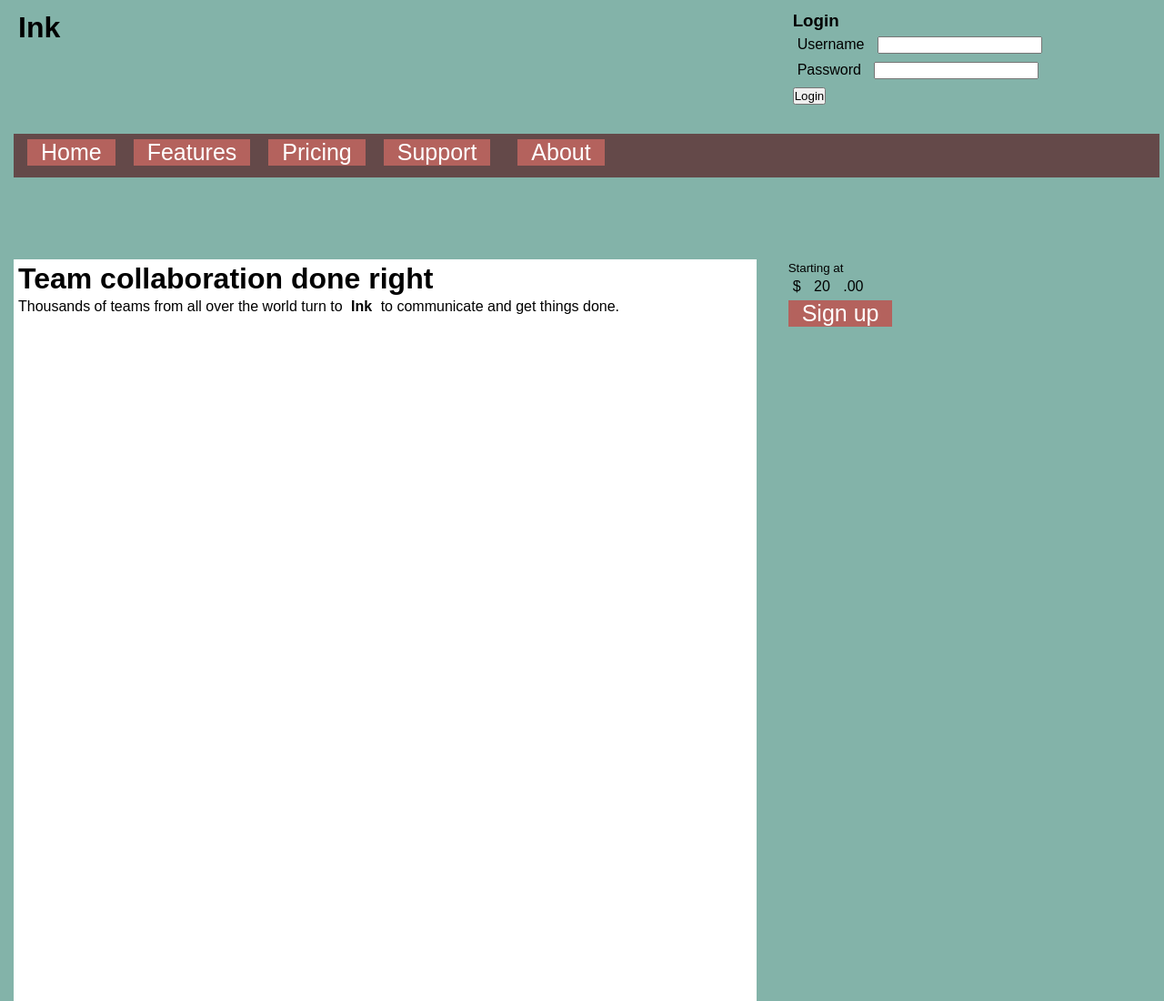
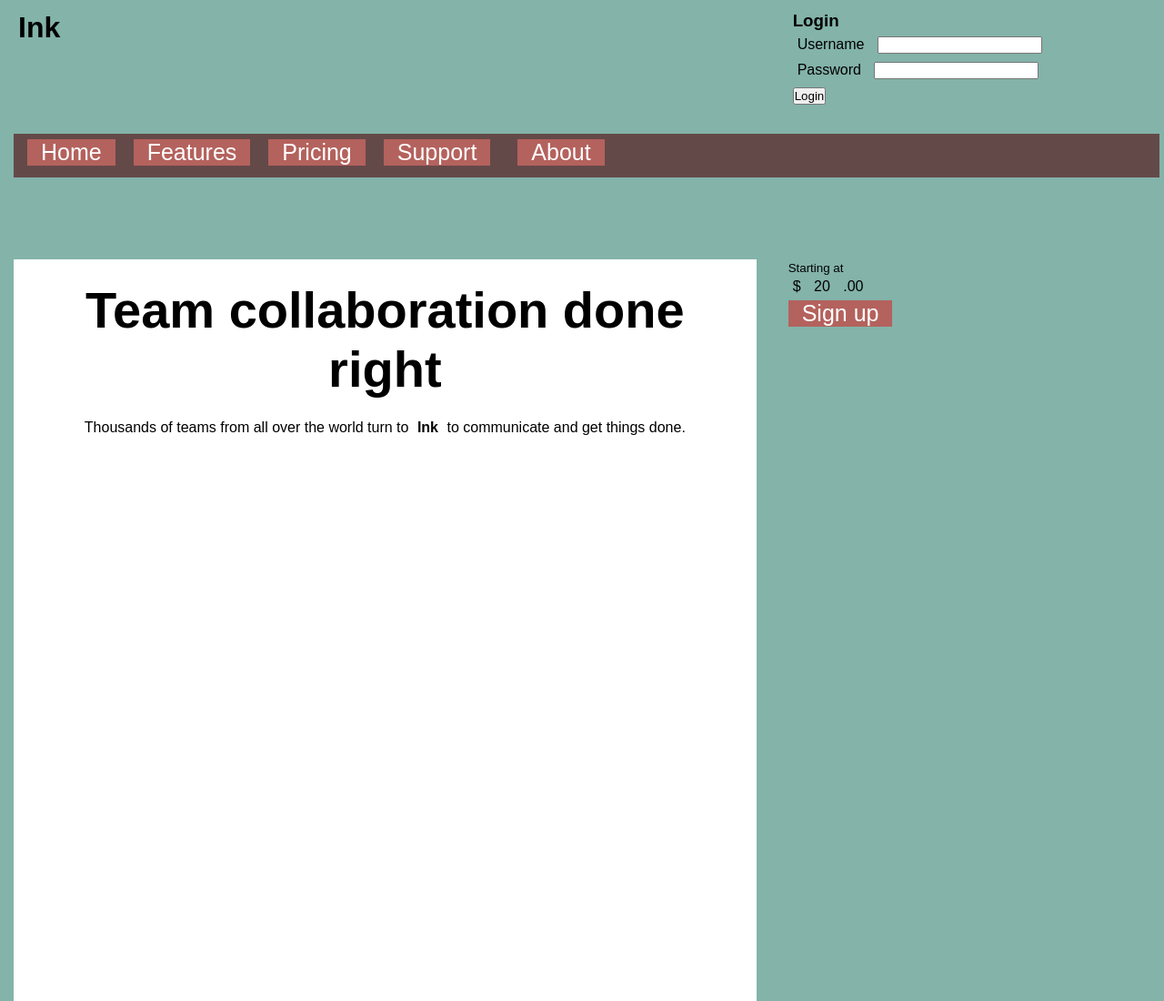
Before and after one commit to nic-dgl203-2021FA/assignment2a-2-Acroft13, a plain HTML site: page index.html in a window 1280 px wide. Shown: the top 1100 px of the page at 91% size. Drawn offline with Linux system fonts and the light colour scheme.

Commit message:
Update alignment for main tile content

```diff
--- a/base.css
+++ b/base.css
@@ -95,3 +95,14 @@ a {
     grid-area: maintile;
     background: white;
 }
+
+/* main tile content */
+.main-tile h1  {
+    text-align: center;
+    padding: 20px;
+    font-size: 3.5rem;
+}
+
+.main-tile p {
+    text-align: center;
+}
```
